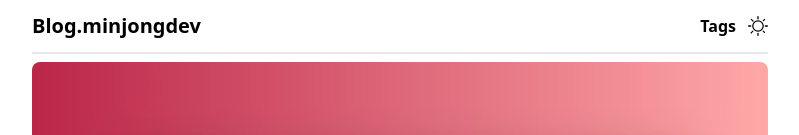
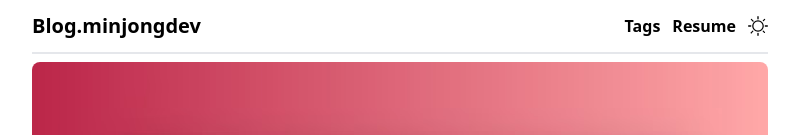
Before and after one commit to minjongbaek/blog.minjong, an Astro site: page / in a window 1280 px wide. Shown: the top 135 px of the page, without its empty margins (240-1039 px from the left). Built offline with nearby package versions, Linux system fonts and the light colour scheme; Astro itself is replaced by a stand-in of ours.

Commit message:
feat: 이력서 링크 추가

```diff
--- a/src/layouts/Header.astro
+++ b/src/layouts/Header.astro
@@ -15,6 +15,9 @@ import ThemeIcon from "@/components/ThemeToggle.astro";
       <a href="/tags">
         <h1 class="cursor-pointer select-none hover:text-magenta">Tags</h1>
       </a>
+      <a href="https://about.minjongdev.com" target="_blank">
+        <h1 class="cursor-pointer select-none hover:text-magenta">Resume</h1>
+      </a>
       <ThemeIcon />
     </div>
   </div>
```
